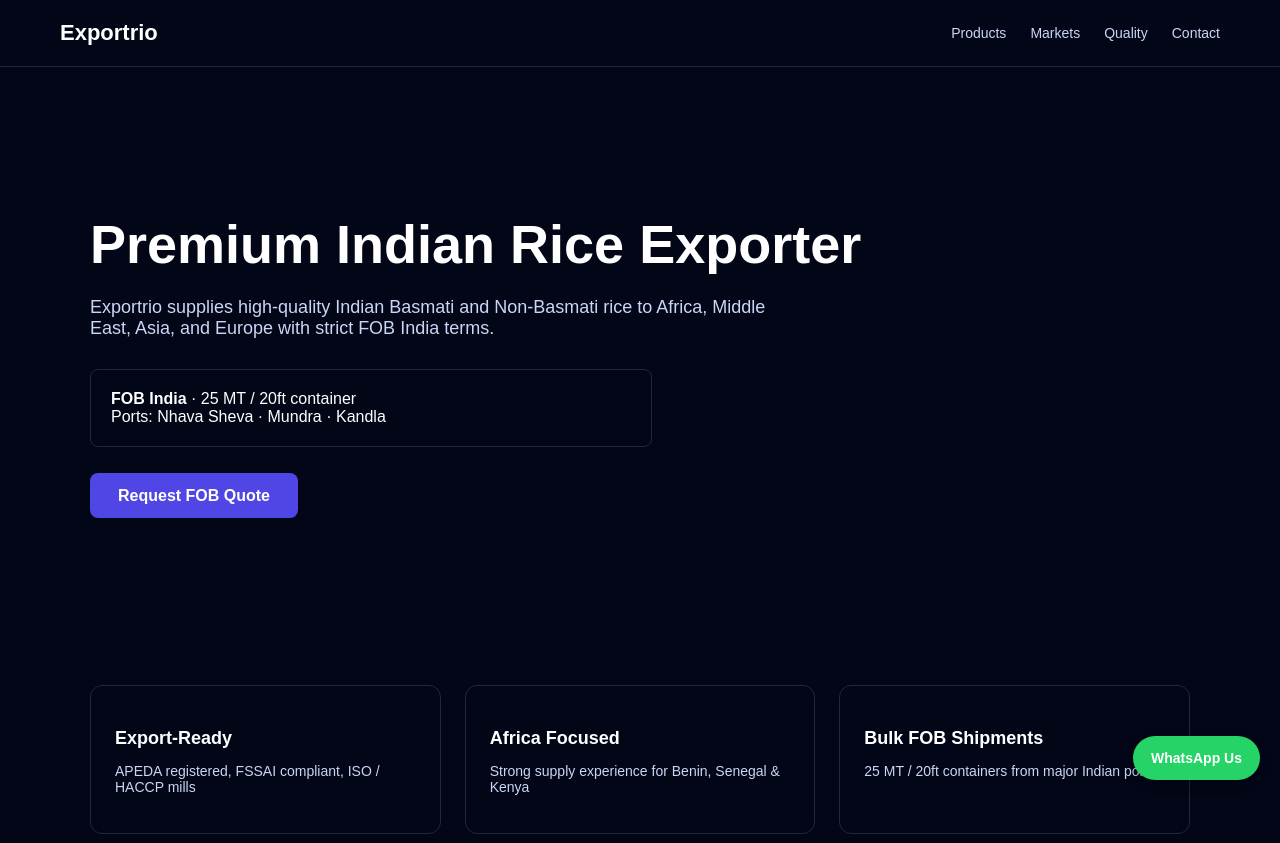
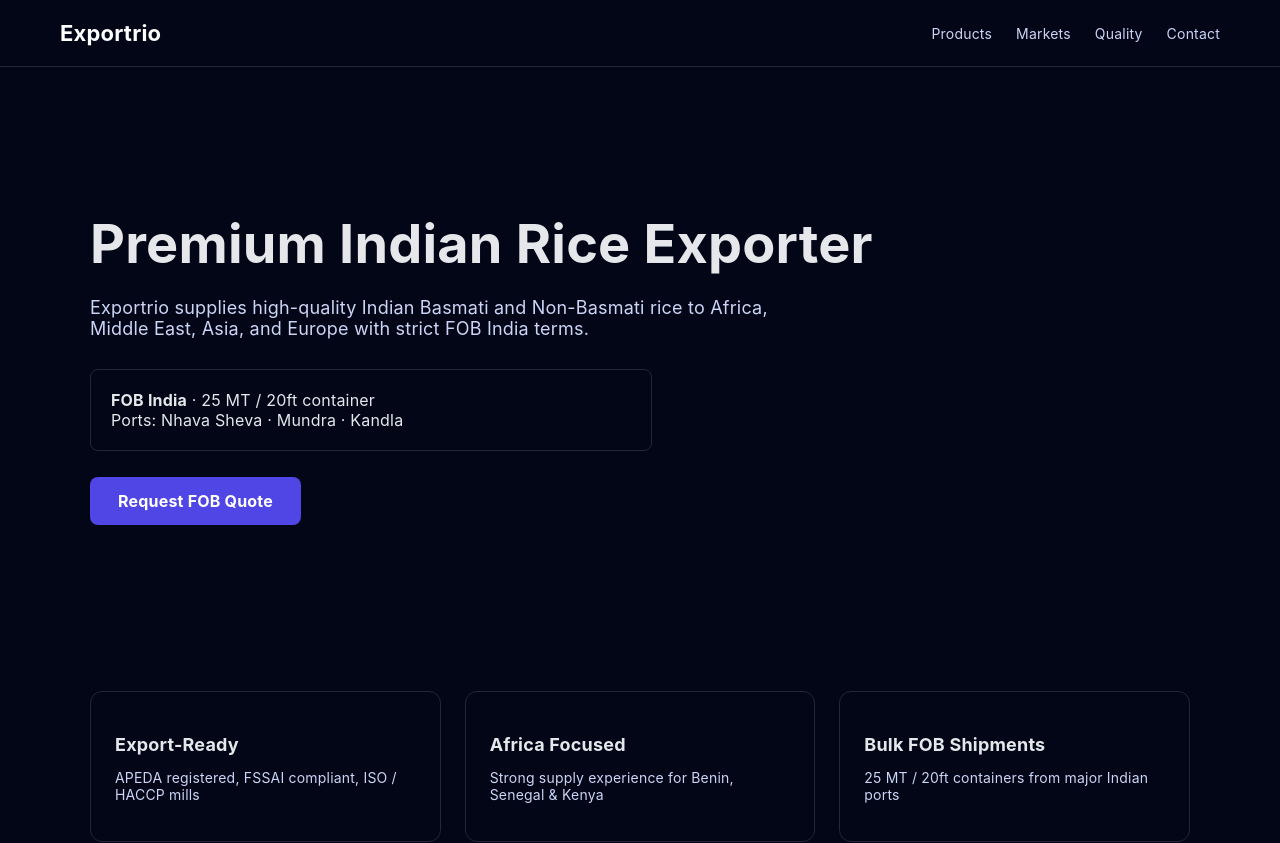
Before and after one commit to shridharsavanoor95-glitch/exportrio-live2, a Next.js app: page / in a window 1280 px wide. Shown: the top 843 px of the page. Built offline with nearby package versions, Linux system fonts and the light colour scheme.

Commit message:
Update layout.js

```diff
--- a/app/layout.js
+++ b/app/layout.js
@@ -1,7 +1,7 @@
 export const metadata = {
-  title: "Exportrio | Indian Rice Exporter",
+  title: "Exportrio | Premium Indian Rice Exporter",
   description:
-    "Exportrio is a premium Indian rice exporter supplying FOB India shipments worldwide.",
+    "Exportrio exports premium Indian rice worldwide on FOB India basis.",
 };
 
 export default function RootLayout({ children }) {
@@ -10,35 +10,15 @@
       <body
         style={{
           margin: 0,
-          fontFamily: "Arial, sans-serif",
-          backgroundColor: "#0a0a0a",
-          color: "#ffffff",
+          fontFamily:
+            "-apple-system, BlinkMacSystemFont, 'Segoe UI', Roboto, Arial, sans-serif",
+          background:
+            "radial-gradient(1200px 600px at top, #0f172a 0%, #020617 60%)",
+          color: "#e5e7eb",
+          letterSpacing: "0.2px",
         }}
       >
         {children}
-
-        {/* WhatsApp Floating Button */}
-        <a
-          href="https://wa.me/919986668655?text=Hello%20Exportrio,%20we%20are%20interested%20in%20importing%20Indian%20rice%20on%20FOB%20basis.%20Please%20share%20price%20and%20specifications."
-          target="_blank"
-          rel="noopener noreferrer"
-          style={{
-            position: "fixed",
-            bottom: 20,
-            right: 20,
-            backgroundColor: "#25D366",
-            color: "#fff",
-            padding: "14px 18px",
-            borderRadius: "50px",
-            fontSize: 14,
-            fontWeight: "bold",
-            textDecoration: "none",
-            boxShadow: "0 4px 12px rgba(0,0,0,0.3)",
-            zIndex: 9999,
-          }}
-        >
-          WhatsApp Us
-        </a>
       </body>
     </html>
   );
```
